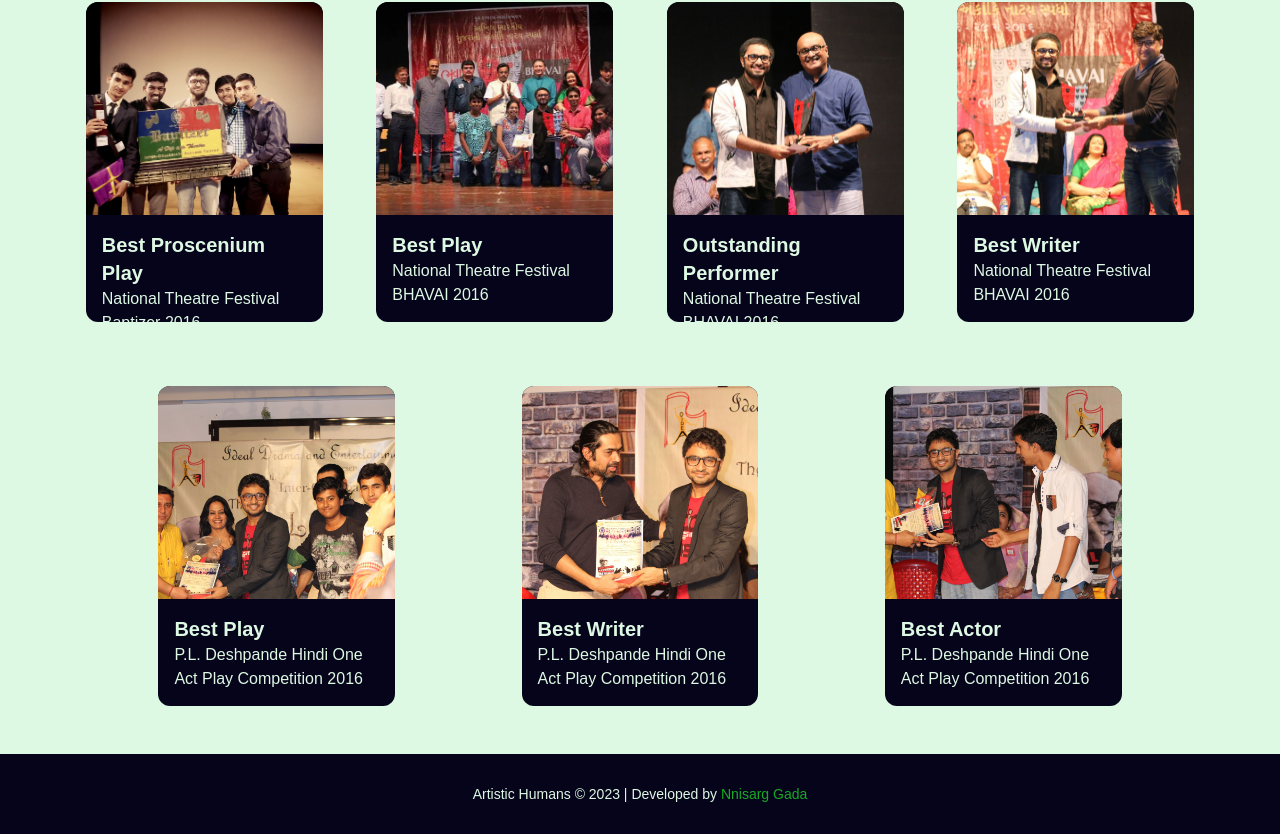
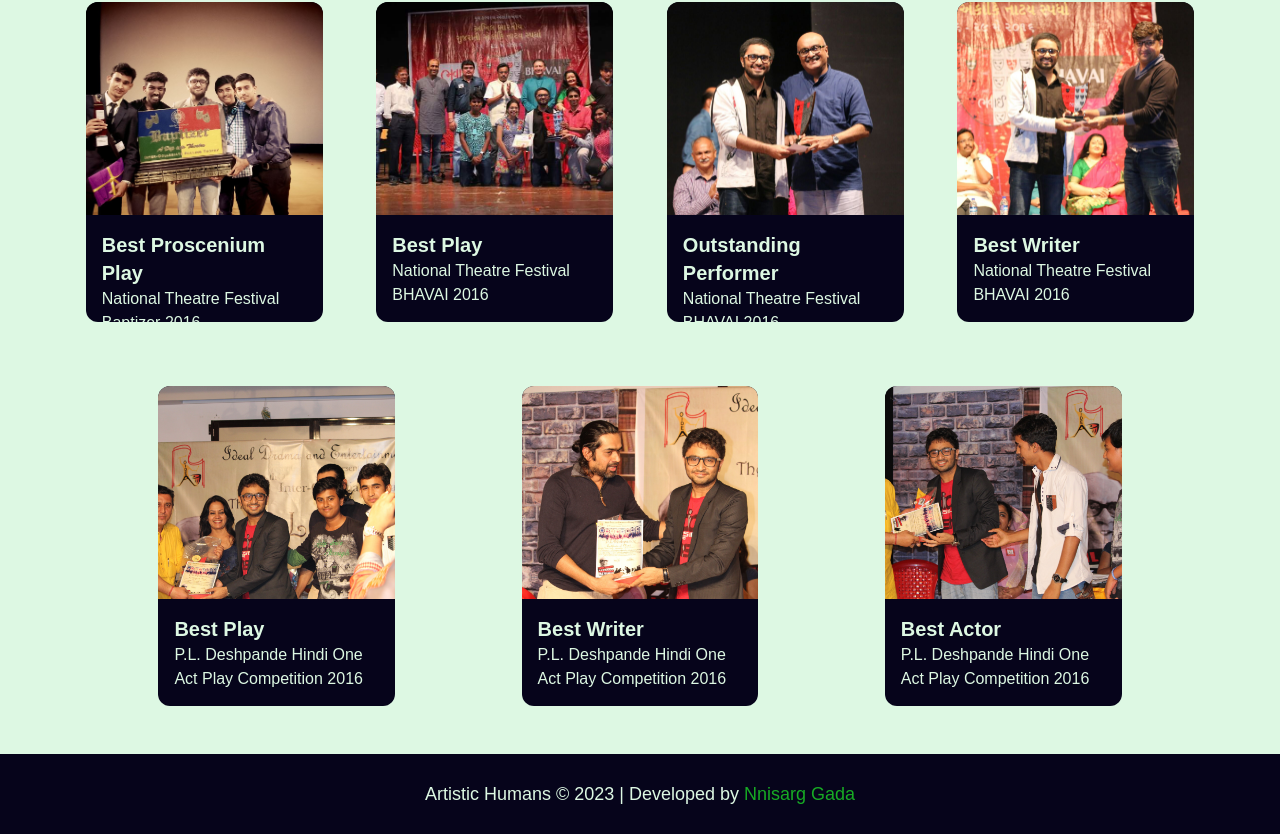
Before and after one commit to nnisarggada/bhoomika, a React (Create React App) app: page / in a window 1280 px wide. Shown: the part 1418-2252 px from the top of the page. Built offline with nearby package versions, Linux system fonts and the light colour scheme.

Commit message:
fixed md lg

```diff
--- a/src/components/Footer.js
+++ b/src/components/Footer.js
@@ -2,7 +2,7 @@ import React from "react";
 
 const Footer = () => {
   return (
-    <div className="bg-secondary text-background h-20 flex justify-center items-center text-sm">
+    <div className="bg-secondary text-background h-20 flex justify-center items-center text-sm lg:text-lg">
       <p>
         <span
           onClick={() => window.open("https://artistichumans.com", "_blank")}
```
